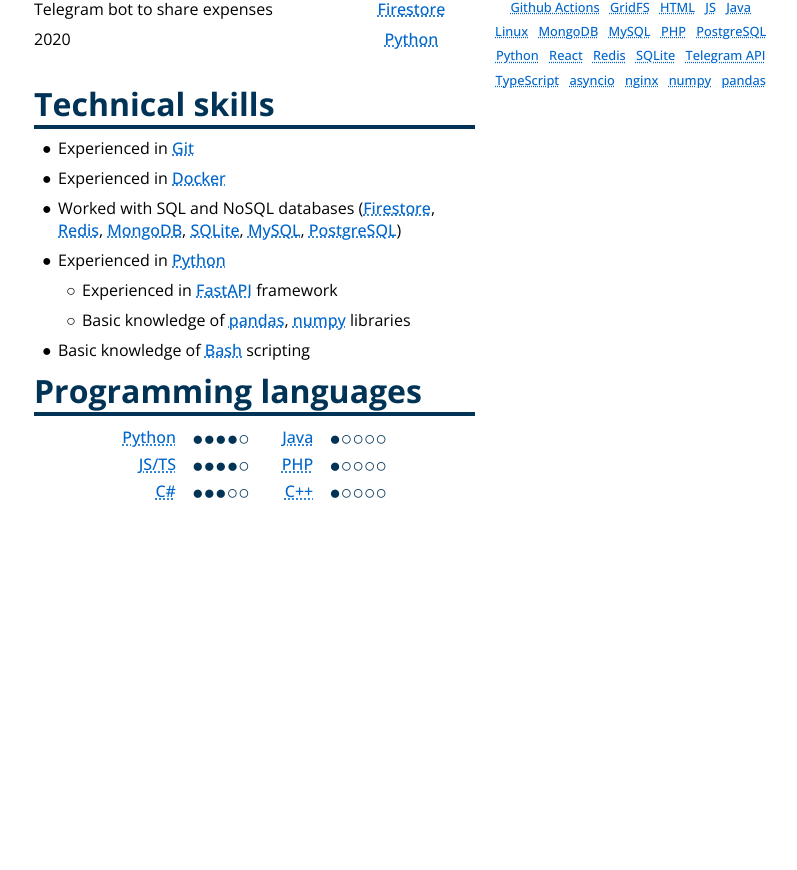
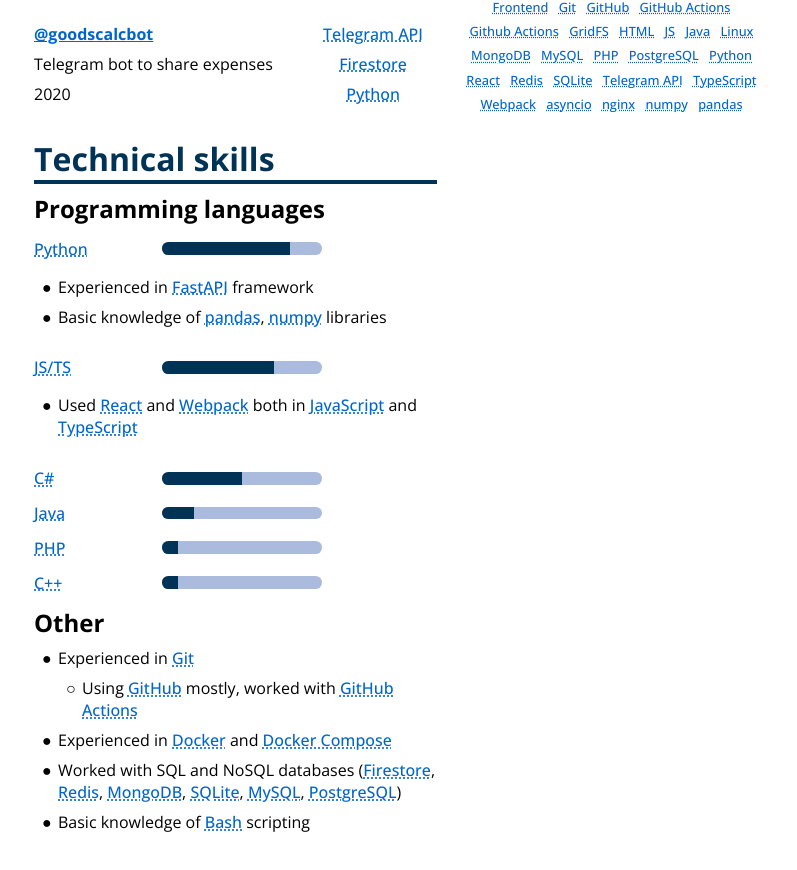
Before and after one commit to ntdesmond/ntdesmond.github.io, a React app: page /#/cv in a window 1280 px wide. Shown: the part 1018-1888 px from the top of the page, without its empty margins (238-1035 px from the left). Before the commit the page ends 1579 px from the top, so only its background shows below. Built offline with nearby package versions, Linux system fonts and the light colour scheme.

Commit message:
Merge Tech skills and Programming

```diff
--- a/src/pages/cv/CV.tsx
+++ b/src/pages/cv/CV.tsx
@@ -4,19 +4,18 @@ import { YCentered } from '../../components/layout/alignment/CenterAlign';
 import FixedMargin, { NoMargin } from '../../components/layout/alignment/FixedMargin';
 import { FlexColumn } from '../../components/layout/alignment/Flex';
 import Layout from '../../components/layout/Layout';
-import { PageHeading, SectionHeading } from '../../components/typography/Headings';
+import { InTextHeading, PageHeading, SectionHeading } from '../../components/typography/Headings';
 import EmailLink from './components/contacts/EmailLink';
 import GithubLink from './components/contacts/GithubLink';
 import Location from './components/contacts/Location';
 import TelegramLink from './components/contacts/TelegramLink';
 import EducationEntry from './components/education/EducationEntry';
 import Language from './components/languages/Language';
-import ProgrammingLanguage from './components/programmingLanguages/ProgrammingLanguage';
-import ProgrammingLanguages from './components/programmingLanguages/ProgrammingLanguages';
 import Project from './components/projects/Project';
 import Section from './components/Section';
-import Skill from './components/skills/Skill';
+import BulletPoint from './components/skills/BulletPoint';
 import SoftSkillsList from './components/skills/SoftSkillsList';
+import TechSkill from './components/skills/TechSkill';
 import Tag from './components/tags/Tag';
 import TagsSection from './components/tags/TagsSection';
 import Responsibility from './components/workExperience/Responsibility';
@@ -126,7 +125,7 @@ const CV = () => {
             <Section title="Projects">
               <Project
                 title="ntdesmond.github.io"
-                href="https://ntdesmond.github.io"
+                href="https://github.com/ntdesmond/ntdesmond.github.io"
                 description="Personal website with interactive CV"
                 period="2022"
                 tags={['TypeScript', 'React', 'Github Actions']}
@@ -154,39 +153,43 @@ const CV = () => {
               />
             </Section>
             <Section title="Technical skills">
-              <Skill>
+              <InTextHeading>Programming languages</InTextHeading>
+              <TechSkill name="Python" value={0.8}>
+                <BulletPoint>
+                  Experienced in <Tag slug="FastAPI" /> framework
+                </BulletPoint>
+                <BulletPoint>
+                  Basic knowledge of <Tag slug="pandas" />, <Tag slug="numpy" /> libraries
+                </BulletPoint>
+              </TechSkill>
+              <TechSkill name="JS/TS" value={0.7} tagSlug="JS">
+                <BulletPoint>
+                  Used <Tag slug="React" /> and <Tag slug="Webpack" /> both in{' '}
+                  <Tag name="JavaScript" slug="JS" /> and <Tag slug="TypeScript" />
+                </BulletPoint>
+              </TechSkill>
+              <TechSkill name="C#" value={0.5} />
+              <TechSkill name="Java" value={0.2} />
+              <TechSkill name="PHP" value={0.1} />
+              <TechSkill name="C++" value={0.1} />
+              <InTextHeading>Other</InTextHeading>
+              <BulletPoint>
                 Experienced in <Tag slug="Git" />
-              </Skill>
-              <Skill>
-                Experienced in <Tag slug="Docker" />
-              </Skill>
-              <Skill>
+                <BulletPoint>
+                  Using <Tag slug="GitHub" /> mostly, worked with <Tag slug="GitHub Actions" />
+                </BulletPoint>
+              </BulletPoint>
+              <BulletPoint>
+                Experienced in <Tag slug="Docker" /> and <Tag slug="Docker Compose" />
+              </BulletPoint>
+              <BulletPoint>
                 Worked with SQL and NoSQL databases (<Tag slug="Firestore" />, <Tag slug="Redis" />,{' '}
                 <Tag slug="MongoDB" />, <Tag slug="SQLite" />, <Tag slug="MySQL" />,{' '}
                 <Tag slug="PostgreSQL" />)
-              </Skill>
-              <Skill>
-                Experienced in <Tag slug="Python" />
-                <Skill>
-                  Experienced in <Tag slug="FastAPI" /> framework
-                </Skill>
-                <Skill>
-                  Basic knowledge of <Tag slug="pandas" />, <Tag slug="numpy" /> libraries
-                </Skill>
-              </Skill>
-              <Skill>
+              </BulletPoint>
+              <BulletPoint>
                 Basic knowledge of <Tag slug="Bash" /> scripting
-              </Skill>
-            </Section>
-            <Section title="Programming languages">
-              <ProgrammingLanguages>
-                <ProgrammingLanguage name="Python" value={4} />
-                <ProgrammingLanguage name="JS/TS" value={4} tagSlug="JS" />
-                <ProgrammingLanguage name="C#" value={3} />
-                <ProgrammingLanguage name="Java" value={1} />
-                <ProgrammingLanguage name="PHP" value={1} />
-                <ProgrammingLanguage name="C++" value={1} />
-              </ProgrammingLanguages>
+              </BulletPoint>
             </Section>
           </FirstColumn>
           <SecondColumn>
--- a/src/pages/cv/components/programmingLanguages/Level.tsx
+++ /dev/null
@@ -1,24 +0,0 @@
-import styled from 'styled-components';
-
-const StyledLevel = styled.div`
-  font-size: 1.2em;
-  color: #035;
-`;
-
-const Level = (props: { value: number; maxValue: number }) => {
-  const diff = props.maxValue - props.value;
-  return (
-    <StyledLevel>
-      {diff < 0 ? (
-        <b>error</b>
-      ) : (
-        <>
-          {'●'.repeat(props.value)}
-          {'○'.repeat(diff)}
-        </>
-      )}
-    </StyledLevel>
-  );
-};
-
-export default Level;
--- a/src/pages/cv/components/programmingLanguages/ProgrammingLanguage.tsx
+++ /dev/null
@@ -1,17 +0,0 @@
-import { YCentered } from '../../../../components/layout/alignment/CenterAlign';
-import Tag from '../tags/Tag';
-import Level from './Level';
-
-const ProgrammingLanguage = (props: {
-  name: string;
-  tagSlug?: string;
-  value: number;
-  maxValue?: number;
-}) => (
-  <YCentered justify="flex-end" gap="1em">
-    <Tag slug={props.tagSlug || props.name} name={props.name} />
-    <Level value={props.value} maxValue={props.maxValue || 5} />
-  </YCentered>
-);
-
-export default ProgrammingLanguage;
--- a/src/pages/cv/components/programmingLanguages/ProgrammingLanguages.tsx
+++ /dev/null
@@ -1,17 +0,0 @@
-import React from 'react';
-import styled from 'styled-components';
-
-const StyledSection = styled.div`
-  display: grid;
-  grid-template-rows: repeat(3, auto);
-  grid-auto-flow: column;
-  column-gap: 2em;
-  width: fit-content;
-  margin: 0.5em auto;
-`;
-
-const ProgrammingLanguages = (props: { children: React.ReactNode }) => (
-  <StyledSection>{props.children}</StyledSection>
-);
-
-export default ProgrammingLanguages;
--- a/src/pages/cv/components/skills/Skill.ts
+++ b/src/pages/cv/components/skills/BulletPoint.ts
@@ -1,6 +1,6 @@
 import styled from 'styled-components';
 
-const Skill = styled.div`
+const BulletPoint = styled.div`
   &::before {
     content: '●';
     position: absolute;
@@ -14,4 +14,4 @@ const Skill = styled.div`
   margin: 0.5em 0 0 1.5em;
 `;
 
-export default Skill;
+export default BulletPoint;
--- /dev/null
+++ b/src/pages/cv/components/skills/Level.tsx
@@ -0,0 +1,23 @@
+import styled from 'styled-components';
+
+const StyledLevelBar = styled.div`
+  height: 0.8em;
+  max-width: 10em;
+  background-color: #abd;
+  border-radius: 0.4em;
+  overflow: clip;
+`;
+
+const StyledValueBar = styled.div<{ width: number }>`
+  height: 100%;
+  width: ${(p) => p.width * 100}%;
+  background-color: #035;
+`;
+
+const Level = (props: { value: number }) => (
+  <StyledLevelBar>
+    {props.value > 1 ? <b>error</b> : <StyledValueBar width={props.value} />}
+  </StyledLevelBar>
+);
+
+export default Level;
--- a/src/pages/cv/components/skills/SoftSkillsList.tsx
+++ b/src/pages/cv/components/skills/SoftSkillsList.tsx
@@ -1,9 +1,9 @@
-import Skill from './Skill';
+import BulletPoint from './BulletPoint';
 
 const SoftSkillsList = (props: { skills: string[]; className?: string }) => (
   <div className={props.className}>
     {props.skills.map((skill) => (
-      <Skill key={skill}>{skill}</Skill>
+      <BulletPoint key={skill}>{skill}</BulletPoint>
     ))}
   </div>
 );
--- /dev/null
+++ b/src/pages/cv/components/skills/TechSkill.tsx
@@ -0,0 +1,42 @@
+import styled from 'styled-components';
+import Tag from '../tags/Tag';
+import Level from './Level';
+
+const StyledSkill = styled.div`
+  display: grid;
+  grid-template:
+    'name level'
+    'content content' /
+    8em auto;
+  align-items: center;
+  margin: 0.8em 0;
+  width: 100%;
+`;
+
+const StyledChildren = styled.div`
+  grid-area: content;
+  margin: 0.5em 0 1em;
+`;
+
+const StyledTag = styled(Tag)`
+  grid-area: name;
+`;
+
+const StyledLevel = styled(Level)`
+  grid-area: level;
+`;
+
+const TechSkill = (props: {
+  name: string;
+  tagSlug?: string;
+  value: number;
+  children?: React.ReactNode;
+}) => (
+  <StyledSkill>
+    <StyledTag slug={props.tagSlug || props.name} name={props.name} />
+    <StyledLevel value={props.value} />
+    {props.children && <StyledChildren>{props.children}</StyledChildren>}
+  </StyledSkill>
+);
+
+export default TechSkill;
```
